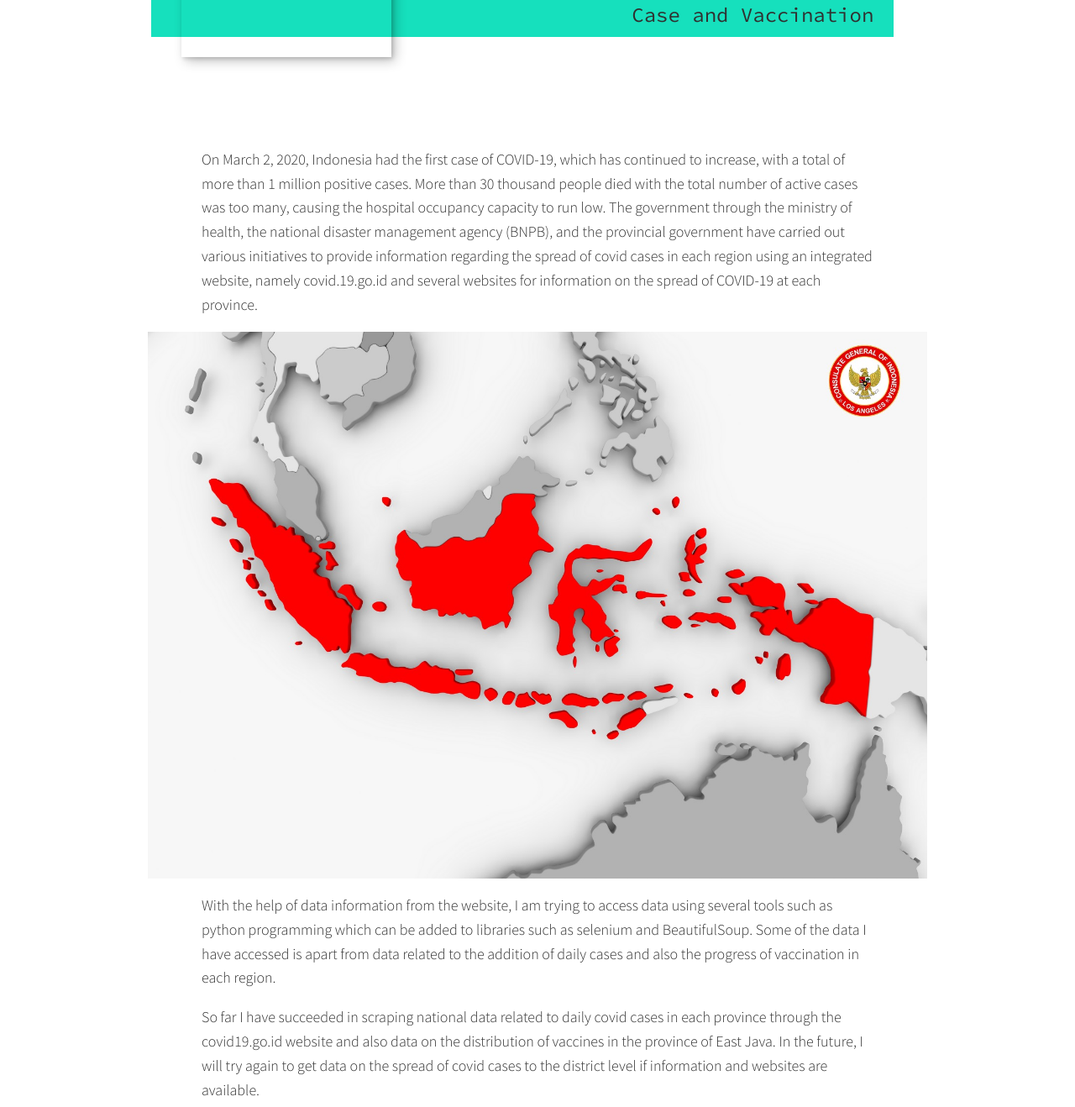
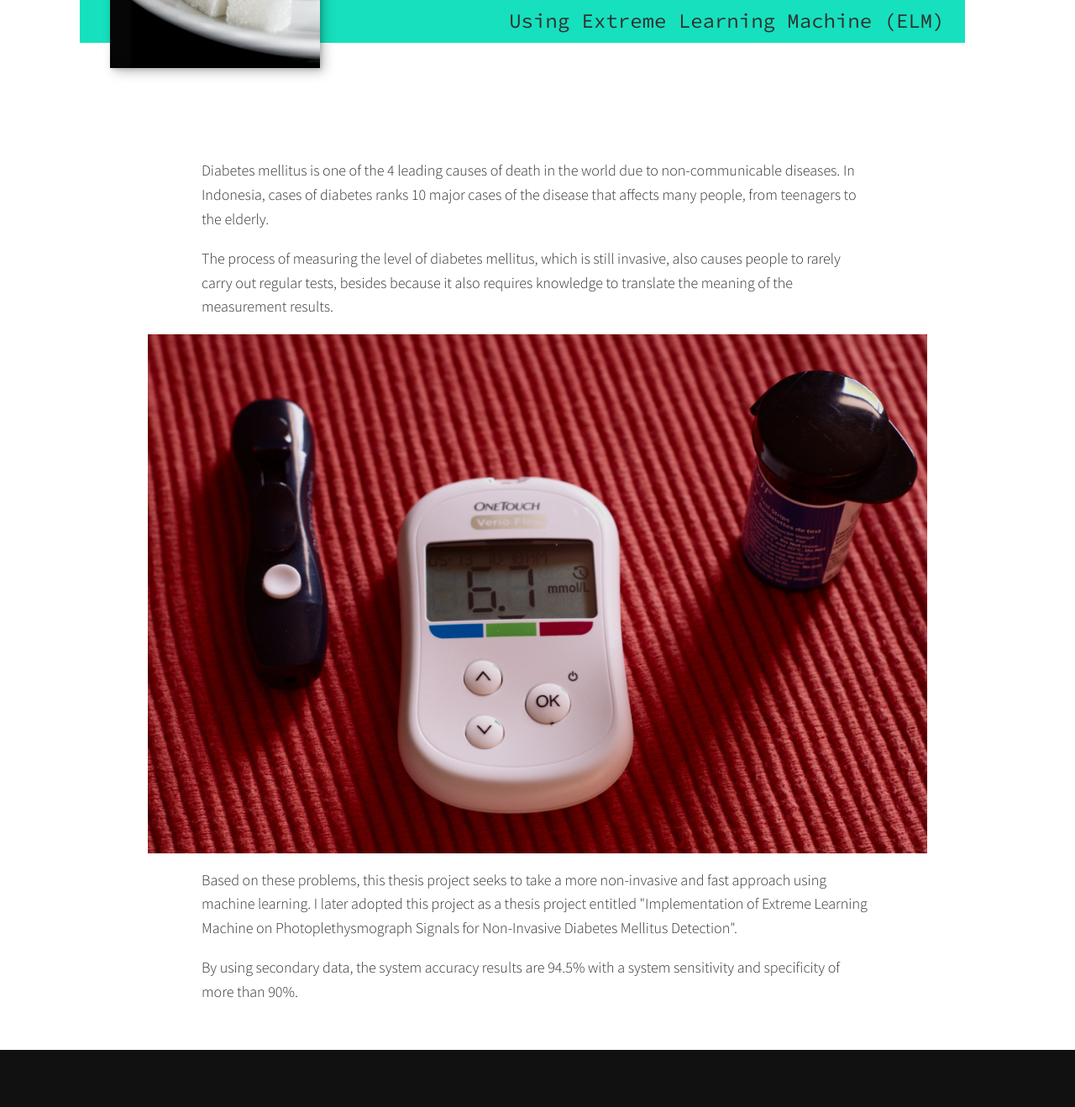
Before and after one commit to riqulaziz/riqulaziz.github.io, a plain HTML site: page portfolio-thesis.html in a window 1280 px wide. Shown: the part 321-1639 px from the top of the page at 84% size. Drawn offline with nearby package versions, Linux system fonts and the light colour scheme.

Commit message:
update 2nd portfolio

```diff
--- a/portfolio-covid-dataset.html
+++ b/portfolio-thesis.html
@@ -34,37 +34,28 @@
 
         <section class="intro">
             <h1 class="section__title section__title--intro">
-                COVID-19 <strong>Indonesia Dataset</strong>
+                Diabetes Detection <strong>Non-Invasive Approach </strong>
             </h1>
-            <p class="section__subtitle section__subtitle--intro">Case and Vaccination</p>
-            <img src="img/covid-porto-intro.jpg" alt="pict from KEMENLU RI" class="intro__img">
+            <p class="section__subtitle section__subtitle--intro">Using Extreme Learning Machine (ELM)</p>
+            <img src="img/thesis-intro.jpg" alt="pict from unsplash" class="intro__img">
         </section>
 
         <div class="portfolio-item-individual">
-            <p>On March 2, 2020, Indonesia had the first case of COVID-19,
-                which has continued to increase, with a total of more than 1 million positive cases.
-                More than 30 thousand people died with the total number of active cases was too many,
-                causing the hospital occupancy capacity to run low.
-                The government through the ministry of health, the national disaster management agency (BNPB),
-                and the provincial government have carried out various initiatives to provide information
-                regarding the spread of covid cases in each region using an integrated website,
-                namely covid.19.go.id and several websites for information on the spread of COVID-19 at each
-                province.</p>
-            <img src="img/covid-porto.jpeg" alt="pict from KEMENLU RI">
-            <p>With the help of data information from the website,
-                I am trying to access data using several tools such as python programming
-                which can be added to libraries such as selenium and BeautifulSoup.
-                Some of the data I have accessed is apart from data related to the addition of
-                daily cases and also the progress of vaccination in each region.</p>
-            <p>So far I have succeeded in scraping national data related to daily covid cases
-                in each province through the covid19.go.id website and also data on the distribution
-                of vaccines in the province of East Java. In the future, I will try again to get data
-                on the spread of covid cases to the district level if information and websites are available.</p>
-            <img src="img/covid-porto-kaggle.PNG" alt="kaggle.com/riqulaziz">
-            <p>I hope that this data can make it easier for the Indonesian community
-                to visualize and find data insights and their implications for other things,
-                both personally and organizationally. Further information regarding the data can be seen
-                <a href="https://www.kaggle.com/riqulaziz/case-vaccination-covid19-indonesia-dataset">here</a></p>
+            <p>Diabetes mellitus is one of the 4 leading causes of death
+                in the world due to non-communicable diseases. In Indonesia,
+                cases of diabetes ranks 10 major cases of the disease that affects many people,
+                from teenagers to the elderly.</p>
+            <p>The process of measuring the level of diabetes mellitus,
+                which is still invasive, also causes people to rarely carry out regular tests,
+                besides because it also requires knowledge to
+                translate the meaning of the measurement results.</p>
+            <img src="img/thesis-porto.jpg" alt="pict from unsplash">
+            <p>Based on these problems, this thesis project seeks to take a more non-invasive
+                and fast approach using machine learning. I later adopted this project as a thesis
+                project entitled "Implementation of Extreme Learning Machine on Photoplethysmograph
+                Signals for Non-Invasive Diabetes Mellitus Detection".</p>
+            <p>By using secondary data, the system accuracy results are 94.5%
+                with a system sensitivity and specificity of more than 90%.</p>
         </div>
 
 
```
Also changed, not shown: index.html (+4 -1 lines), img/thesis-intro.jpg (added), img/thesis-porto.jpg (added), 1 other file.
